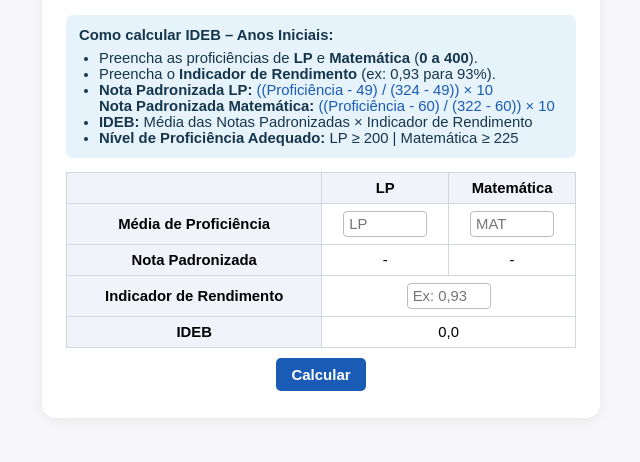
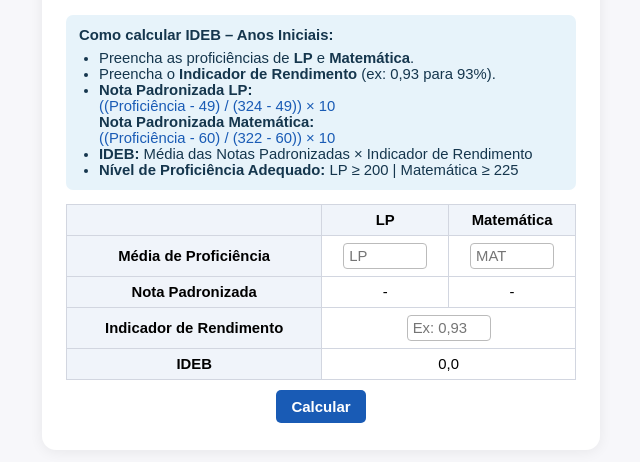
Before and after one commit to e-casa/movimento, a plain HTML site: page index.html in a window 1280 px wide. Shown: the part 212-674 px from the top of the page, without its empty margins (319-959 px from the left). Drawn offline with Linux system fonts and the light colour scheme.

Commit message:
Update index.html

```diff
--- a/index.html
+++ b/index.html
@@ -66,11 +66,13 @@
         <div class="instrucoes" id="inst0">
             <b>Como calcular IDEB – Anos Iniciais:</b>
             <ul style="padding-left: 20px; margin: 7px 0 0 0;">
-                <li>Preencha as proficiências de <b>LP</b> e <b>Matemática</b> (<b>0 a 400</b>).</li>
+                <li>Preencha as proficiências de <b>LP</b> e <b>Matemática</b>.</li>
                 <li>Preencha o <b>Indicador de Rendimento</b> (ex: 0,93 para 93%).</li>
                 <li>
-                    <b>Nota Padronizada LP:</b> <span style="color:#195bb5">((Proficiência - 49) / (324 - 49)) × 10</span><br>
-                    <b>Nota Padronizada Matemática:</b> <span style="color:#195bb5">((Proficiência - 60) / (322 - 60)) × 10</span>
+                    <b>Nota Padronizada LP:</b> <span style="color:#195bb5"> <br>
+                        ((Proficiência - 49) / (324 - 49)) × 10</span><br>
+                    <b>Nota Padronizada Matemática:</b> <span style="color:#195bb5"> <br>
+                        ((Proficiência - 60) / (322 - 60)) × 10</span>
                 </li>
                 <li>
                     <b>IDEB:</b> Média das Notas Padronizadas × Indicador de Rendimento
@@ -114,7 +116,7 @@
         <div class="instrucoes" id="inst1">
             <b>Como calcular IDEB – Anos Finais:</b>
             <ul style="padding-left: 20px; margin: 7px 0 0 0;">
-                <li>Preencha as proficiências de <b>LP</b> e <b>Matemática</b> (<b>0 a 400</b>).</li>
+                <li>Preencha as proficiências de <b>LP</b> e <b>Matemática</b>.</li>
                 <li>Preencha o <b>Indicador de Rendimento</b> (ex: 0,91 para 91%).</li>
                 <li>
                     <b>Nota Padronizada LP e Matemática:</b><br>
```
